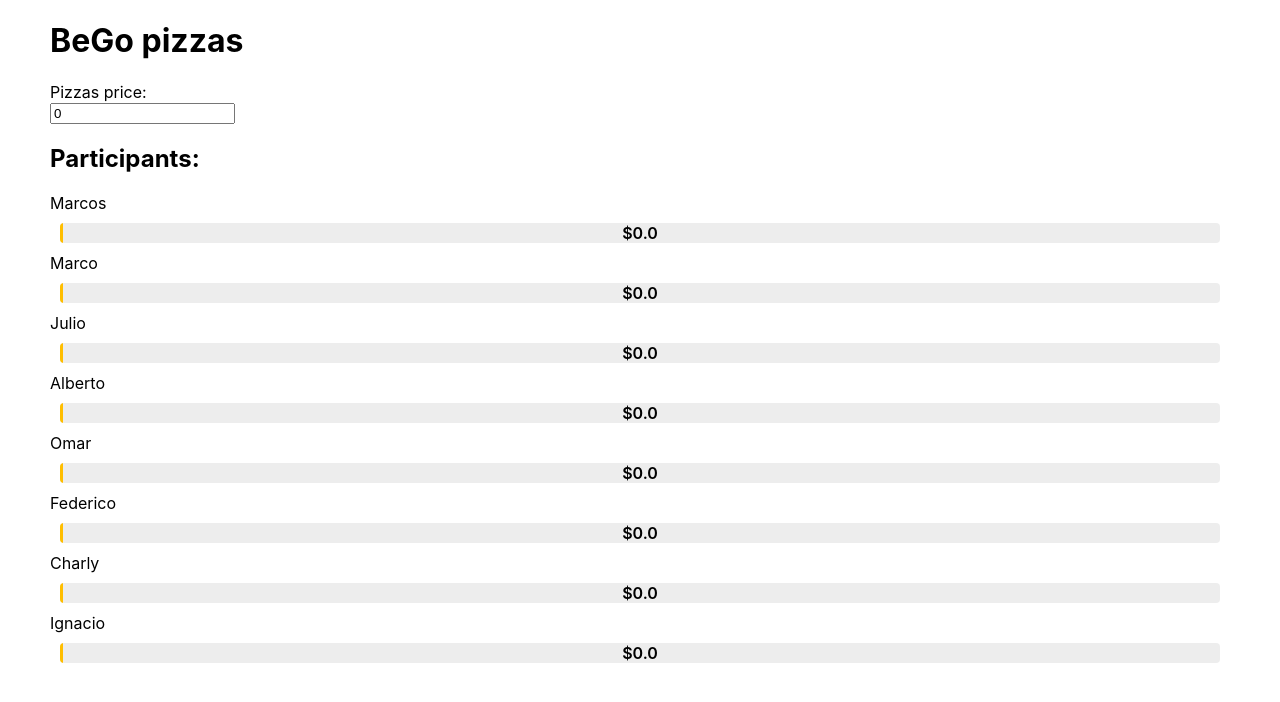
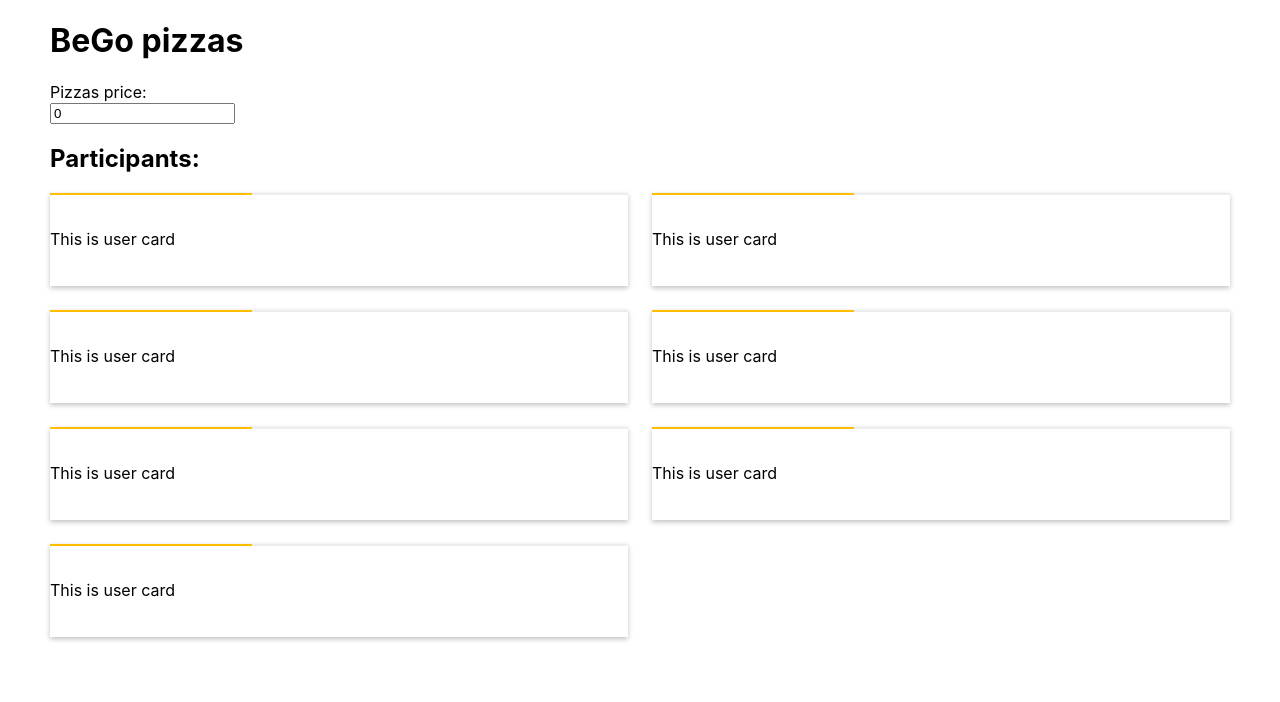
Before and after one commit to marcopolobego/pay-pizza, a React (Create React App) app: page / in a window 1280 px wide. Shown: the top 702 px of the page. Built offline with nearby package versions, Linux system fonts and the light colour scheme.

Commit message:
add user card component

```diff
--- a/src/App.scss
+++ b/src/App.scss
@@ -1,9 +1,10 @@
-.player-info{
-  display: grid;
-  grid-template-columns: 1fr fill;
-
-}
-
 .wrapper{
   margin: 0px 50px;
 }
+
+
+.users{
+  display: grid;
+  grid-template-columns: repeat(auto-fit, minmax(394px, 1fr));
+  gap: 24px;
+}
--- a/src/App.tsx
+++ b/src/App.tsx
@@ -1,5 +1,6 @@
 import "./App.scss";
 import ProgressBar from "./components/ProgressBar/ProgressBar";
+import UserCard from "./components/UserCard/UserCard";
 import * as React from "react";
 interface Player {
   name: string;
@@ -99,15 +100,29 @@ class App extends React.Component<AppProps, AppState> {
         <div>
           <h2>Participants:</h2>
 
-          {players.map((player) => (
-            <div key={player.name} className="player-info">
-              <div>{player.name}</div>
-              <ProgressBar
-                percentage={(player.toPay / pizzasPrice) * 100}
-                label={`$${player.toPay.toFixed(1) || 0}`}
-              ></ProgressBar>
-            </div>
-          ))}
+          <div className="users">
+            <UserCard
+              userInfo={{ user_name: "Ignacio Ambia", delays: [] }}
+            ></UserCard>
+            <UserCard
+              userInfo={{ user_name: "Ignacio Ambia", delays: [] }}
+            ></UserCard>
+            <UserCard
+              userInfo={{ user_name: "Ignacio Ambia", delays: [] }}
+            ></UserCard>
+            <UserCard
+              userInfo={{ user_name: "Ignacio Ambia", delays: [] }}
+            ></UserCard>
+            <UserCard
+              userInfo={{ user_name: "Ignacio Ambia", delays: [] }}
+            ></UserCard>
+            <UserCard
+              userInfo={{ user_name: "Ignacio Ambia", delays: [] }}
+            ></UserCard>
+            <UserCard
+              userInfo={{ user_name: "Ignacio Ambia", delays: [] }}
+            ></UserCard>
+          </div>
         </div>
       </div>
     );
--- /dev/null
+++ b/src/components/UserCard/UserCard.scss
@@ -0,0 +1,21 @@
+.user-card-wrapper{
+ background: white;
+ box-shadow: 0px 2px 5px rgba(0, 0, 0, 0.25);
+ min-height: 93px;
+ display: flex;
+ align-items: center;
+ position: relative;
+
+ .progress-bar-wrapper{
+  background-color: #ededed;
+  height: 2px;
+  width: 100%;
+  position: absolute;
+  top: 0px;
+
+  .progress{
+   height: 100%;
+   background-color: #ffbe00;
+  }
+ }
+}
--- /dev/null
+++ b/src/components/UserCard/UserCard.tsx
@@ -0,0 +1,29 @@
+import * as React from "react";
+import "./UserCard.scss";
+
+interface UserInfo {
+  user_name: string;
+  delays: Date[];
+}
+
+interface UserCardProps {
+  userInfo: UserInfo;
+}
+
+interface UserCardState {}
+
+class UserCard extends React.Component<UserCardProps, UserCardState> {
+  state = {};
+  render() {
+    return (
+      <div className="user-card-wrapper">
+        <div className="progress-bar-wrapper">
+          <div className="progress" style={{ width: "35%" }}></div>
+        </div>
+        This is user card
+      </div>
+    );
+  }
+}
+
+export default UserCard;
```
